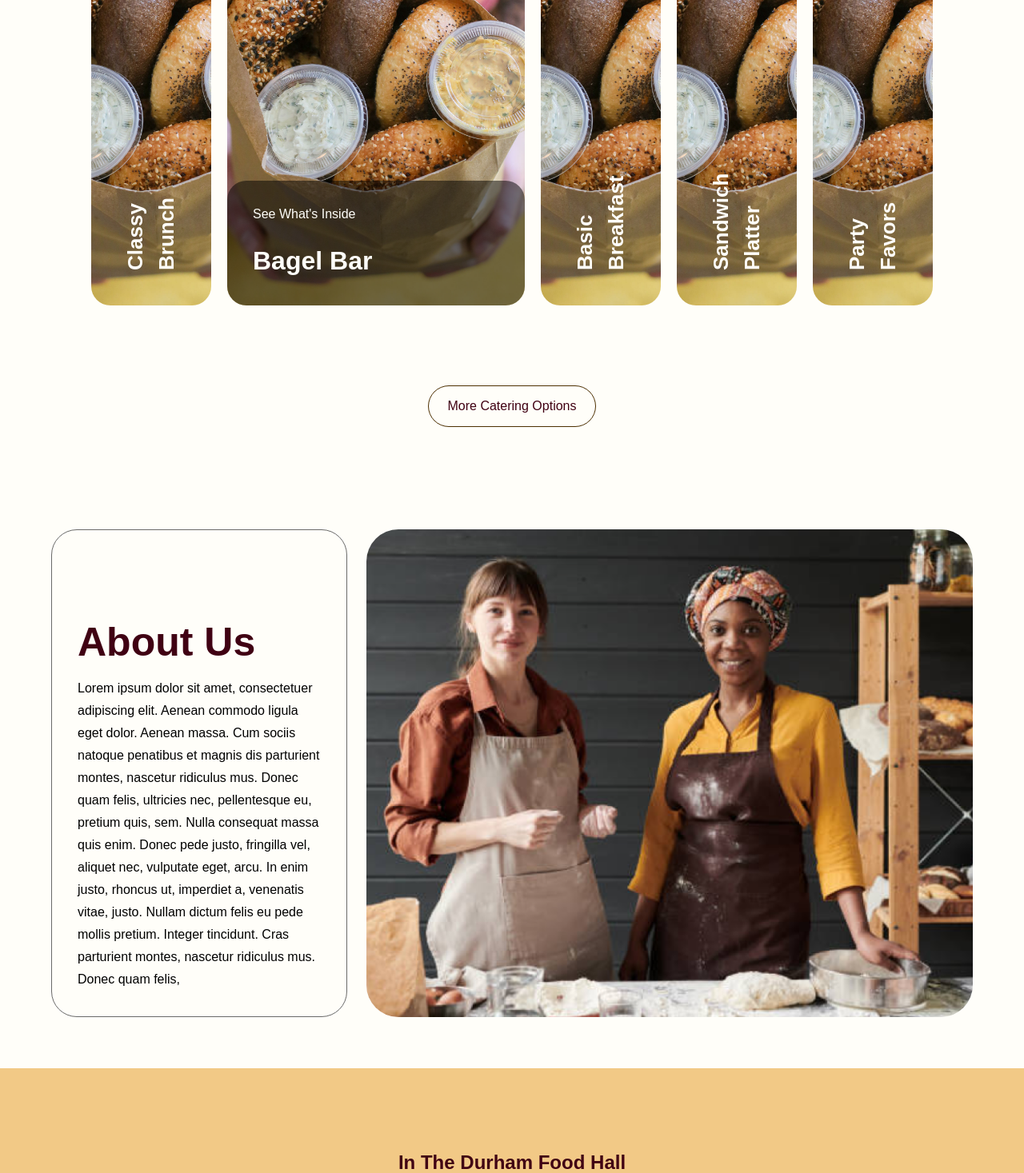
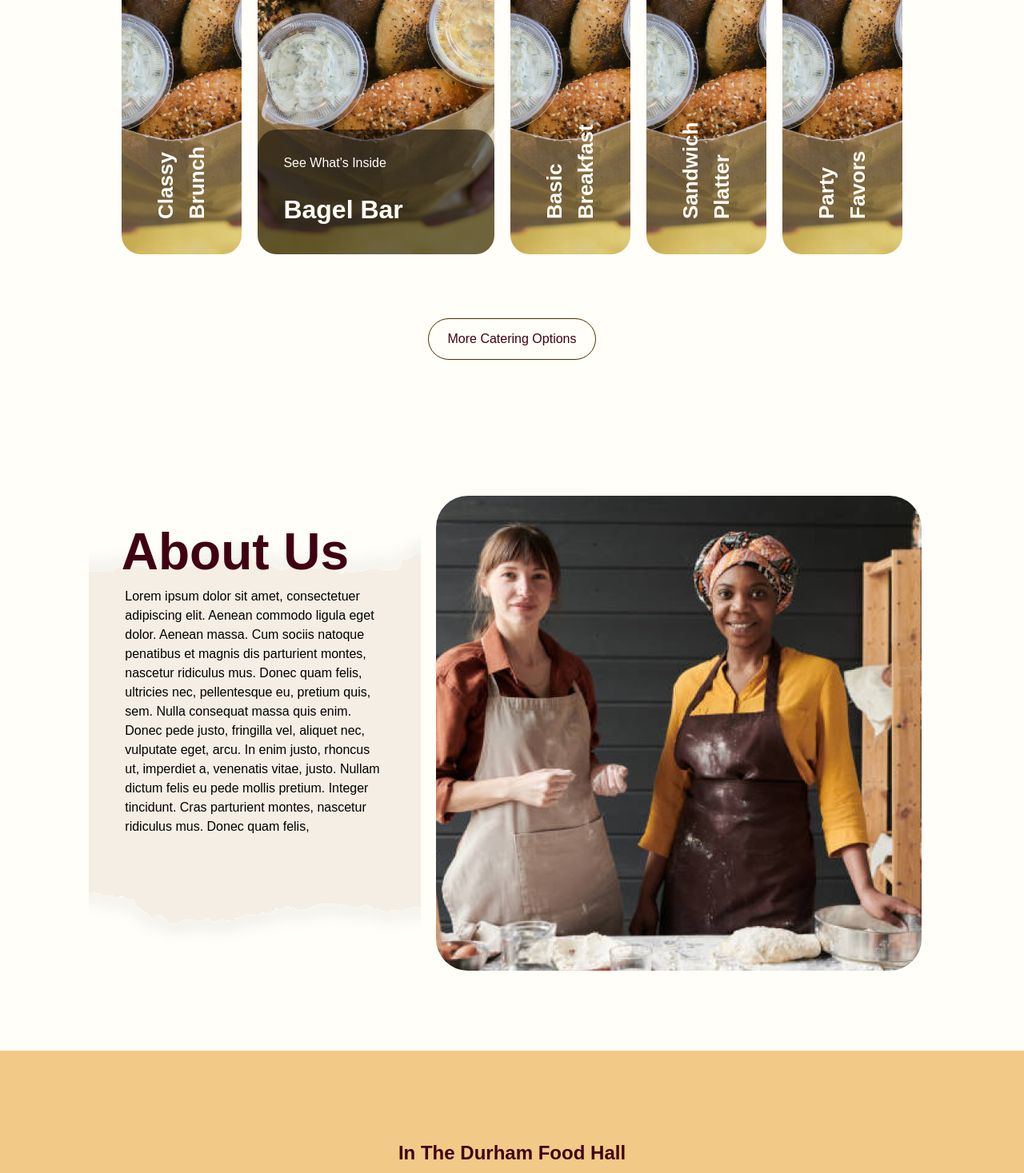
Before and after one commit to sofaradkova/portfolio, a Next.js app: page / in a window 1280 px wide. Shown: the part 3461-4928 px from the top of the page at 80% size. Built offline with nearby package versions, Linux system fonts and the light colour scheme; a web font is replaced by a local one.

Commit message:
Change container to paper list in about section

```diff
--- a/components/Ingredients.jsx
+++ b/components/Ingredients.jsx
@@ -7,7 +7,7 @@ const Ingredients = ({ bagel, ingredients, price, index }) => (
     <div className="relative h-[484px] w-[455px]">
       <img
         src={`${index % 2 ? '/list-right.svg' : '/list-left.svg'}`}
-        alt="list left"
+        alt="list"
         className="absolute z-0 object-contain"
       />
       <ul className={`absolute list-disc z-10 text-black text-[16px] top-1/2 left-1/2 w-[261px] ${index % 2 ? '-translate-x-[35%] -translate-y-[40%]' : '-translate-x-[55%] -translate-y-[55%]'}`}>
--- a/sections/About.jsx
+++ b/sections/About.jsx
@@ -6,37 +6,43 @@ import styles from '../styles';
 import { fadeIn, staggerContainer } from '../utils/motion';
 
 const About = () => (
-  <section className={`${styles.paddings}`}>
+  <section className="mx-[11vw] mt-[170px]">
     <motion.div
       variants={staggerContainer}
       initial="hidden"
       whileInView="show"
       viewport={{ once: false, amount: 0.25 }}
-      className={`${styles.innerWidth} mx-auto flex lg:flex-row flex-col gap-6`}
+      className="flex lg:flex-row flex-col gap-6"
     >
       <motion.div
         variants={fadeIn('right', 'tween', 0.2, 1)}
-        className="flex-[0.5] lg:max-w-[370px] flex justify-end flex-col gradient-05 sm:p-8 p-4 rounded-[32px] border-[1px] border-[#6A6A6A] relative"
+        className="flex-[0.5] lg:max-w-[370px] flex justify-end flex-col sm:p-8 p-4 relative top-[2vw]"
       >
-        <div>
-          <h2 className="font-bold sm:text-[50px] text-[64px] sm:leading-[40.32px] leading-[36.32px] text-main-brown">
+        <div className="absolute -left-[30px] h-[550px] w-[415px] flex flex-col items-center">
+          <h2 className="font-bold text-[64px] sm:leading-[40.32px] leading-[36.32px] text-main-brown z-10 absolute left-[3.2vw] top-[1vw]">
             About Us
           </h2>
+          <div className="absolute z-0 h-[526px] w-[415px] flex">
+            <img
+              src="/paper.svg"
+              alt="paper"
+              className="object-cover flex-1"
+            />
+          </div>
+          <p className="absolute z-10 w-[324px] font-normal text-[16px] sm:leading-6 leading-5 text-black top-[6vw]">
+            Lorem ipsum dolor sit amet, consectetuer adipiscing elit. Aenean commodo ligula eget dolor. Aenean massa. Cum sociis natoque penatibus et magnis dis parturient montes, nascetur ridiculus mus. Donec quam felis, ultricies nec, pellentesque eu, pretium quis, sem. Nulla consequat massa quis enim. Donec pede justo, fringilla vel, aliquet nec, vulputate eget, arcu. In enim justo, rhoncus ut, imperdiet a, venenatis vitae, justo. Nullam dictum felis eu pede mollis pretium. Integer tincidunt. Cras  parturient montes, nascetur ridiculus mus. Donec quam felis,
+          </p>
         </div>
-
-        <p className="mt-[24px] font-normal text-[16px] sm:leading-7 leading-6 text-black">
-          Lorem ipsum dolor sit amet, consectetuer adipiscing elit. Aenean commodo ligula eget dolor. Aenean massa. Cum sociis natoque penatibus et magnis dis parturient montes, nascetur ridiculus mus. Donec quam felis, ultricies nec, pellentesque eu, pretium quis, sem. Nulla consequat massa quis enim. Donec pede justo, fringilla vel, aliquet nec, vulputate eget, arcu. In enim justo, rhoncus ut, imperdiet a, venenatis vitae, justo. Nullam dictum felis eu pede mollis pretium. Integer tincidunt. Cras  parturient montes, nascetur ridiculus mus. Donec quam felis,
-        </p>
       </motion.div>
 
       <motion.div
         variants={fadeIn('left', 'tween', 0.2, 1)}
-        className="relative flex-1 flex justify-center items-center"
+        className="relative flex-1 flex justify-center items-center left-[13px]"
       >
         <img
           src="/team.png"
           alt="team"
-          className="w-full lg:h-[610px] h-auto min-h-[210px] object-cover rounded-[40px]"
+          className="w-full lg:h-[594px] h-auto min-h-[210px] object-cover rounded-[40px]"
         />
       </motion.div>
     </motion.div>
--- a/sections/Catering.jsx
+++ b/sections/Catering.jsx
@@ -12,7 +12,7 @@ const Catering = () => {
   const [active, setActive] = useState('world-2');
 
   return (
-    <section className={`${styles.paddings} mt-[550px]`} id="explore">
+    <section className="mx-[8vw] mt-[550px]" id="explore">
       <motion.div
         variants={staggerContainer}
         initial="hidden"
@@ -36,7 +36,7 @@ const Catering = () => {
           variants={fadeIn('right', 'spring', 1.5, 0.75)}
           className="text-center"
         >
-          <LightButton title="More Catering Options" buttonStyle="text-center mt-[40px]" />
+          <LightButton title="More Catering Options" buttonStyle="text-center mt-[20px]" />
         </motion.div>
       </motion.div>
     </section>
--- a/sections/Customize.jsx
+++ b/sections/Customize.jsx
@@ -4,7 +4,7 @@ import { motion } from 'framer-motion';
 
 import styles from '../styles';
 import { staggerContainer } from '../utils/motion';
-import { TitleText, BodyText } from '../components';
+import { TitleText, TypingText } from '../components';
 
 const Customize = () => (
   <section className="mt-[600px]">
@@ -15,7 +15,7 @@ const Customize = () => (
       viewport={{ once: false, amount: 0.25 }}
       className={`${styles.innerWidth} flex flex-col items-center`}
     >
-      <BodyText title="Haven't found the right one?" textStyles="text-center text-[16px]" />
+      <TypingText title="Haven't found the right one?" textStyles="text-center text-[16px]" />
       <TitleText title={<p>Customize Your Bagel</p>} textStyles="text-center text-main-brown mt-[30px]" />
     </motion.div>
   </section>
--- a/sections/Finisher.jsx
+++ b/sections/Finisher.jsx
@@ -7,7 +7,7 @@ import { staggerContainer, slideIn } from '../utils/motion';
 import { TitleText, TypingText, BodyText, DarkButton } from '../components';
 
 const Finisher = () => (
-  <section className="relative z-10 bg-main-yellow">
+  <section className="relative z-10 bg-main-yellow mt-[100px]">
     <motion.div
       variants={staggerContainer}
       initial="hidden"
@@ -15,12 +15,12 @@ const Finisher = () => (
       viewport={{ once: false, amount: 0.25 }}
       className={`${styles.innerWidth} mx-auto flex flex-col`}
     >
-      <TypingText title="In The Durham Food Hall" textStyles="text-center text-main-brown mt-[100px] mb-[8px]" />
+      <TypingText title="In The Durham Food Hall" textStyles="text-center text-main-brown mt-[110px] mb-[8px]" />
       <TitleText title={<>Come Enjoy Your Bagel With Us</>} textStyles="text-center text-main-red" />
       <BodyText title="Weekdays    6:30AM-1:30PM" textStyles="text-center opacity-75 mt-[26px]" />
       <BodyText title="Weekends    7:00AM-2:00PM" textStyles="text-center opacity-75 mt-[8px]" />
       <div className="text-center static">
-        <DarkButton title="Order Now" buttonStyle="bg-main-red text-main-yellow mt-[40px] mb-[115px]" />
+        <DarkButton title="Order Now" buttonStyle="bg-main-red text-main-yellow mt-[40px] mb-[115px] border-main-red hover:bg-main-yellow hover:text-main-red" />
       </div>
       <motion.div
         variants={slideIn('left', 'tween', 0.2, 1)}
--- a/utils/motion.js
+++ b/utils/motion.js
@@ -68,7 +68,7 @@ export const textContainer = {
   },
   show: (i = 1) => ({
     opacity: 1,
-    transition: { staggerChildren: 0.1, delayChildren: i * 0.1 },
+    transition: { staggerChildren: 0.05, delayChildren: i * 0.05 },
   }),
 };
 
```
